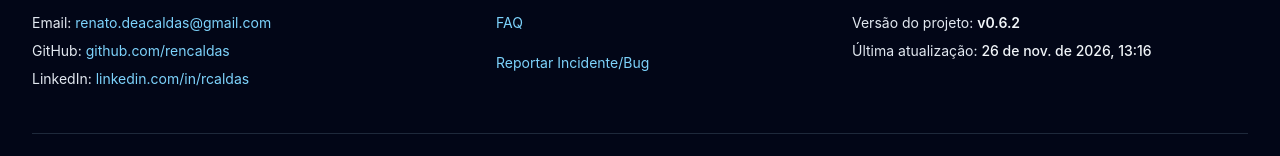
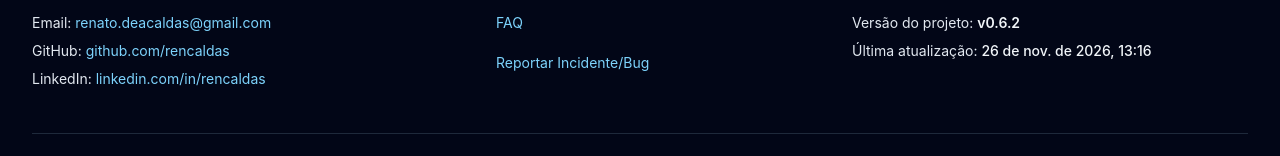
Before and after one commit to rencaldas/seslock-holmes, a React (Vite) app in the folder frontend/: page /investigate in a window 1280 px wide. Shown: the part 596-752 px from the top of the page. Built offline with nearby package versions, Linux system fonts and the light colour scheme; no server answers.

Commit message:
chore(profile): update LinkedIn handle

```diff
--- a/frontend/src/components/shell/app-footer.tsx
+++ b/frontend/src/components/shell/app-footer.tsx
@@ -29,7 +29,7 @@ export function AppFooter() {
             <div className="text-sm leading-7 text-slate-200">
               <p>Email: <a href="mailto:renato.deacaldas@gmail.com" className="text-sky-300 hover:text-sky-200">renato.deacaldas@gmail.com</a></p>
               <p>GitHub: <a href="https://github.com/rencaldas" target="_blank" rel="noopener noreferrer" className="text-sky-300 hover:text-sky-200">github.com/rencaldas</a></p>
-              <p>LinkedIn: <a href="https://www.linkedin.com/in/rcaldas/" target="_blank" rel="noopener noreferrer" className="text-sky-300 hover:text-sky-200">linkedin.com/in/rcaldas</a></p>
+              <p>LinkedIn: <a href="https://www.linkedin.com/in/rencaldas/" target="_blank" rel="noopener noreferrer" className="text-sky-300 hover:text-sky-200">linkedin.com/in/rencaldas</a></p>
             </div>
           </div>
 
```
